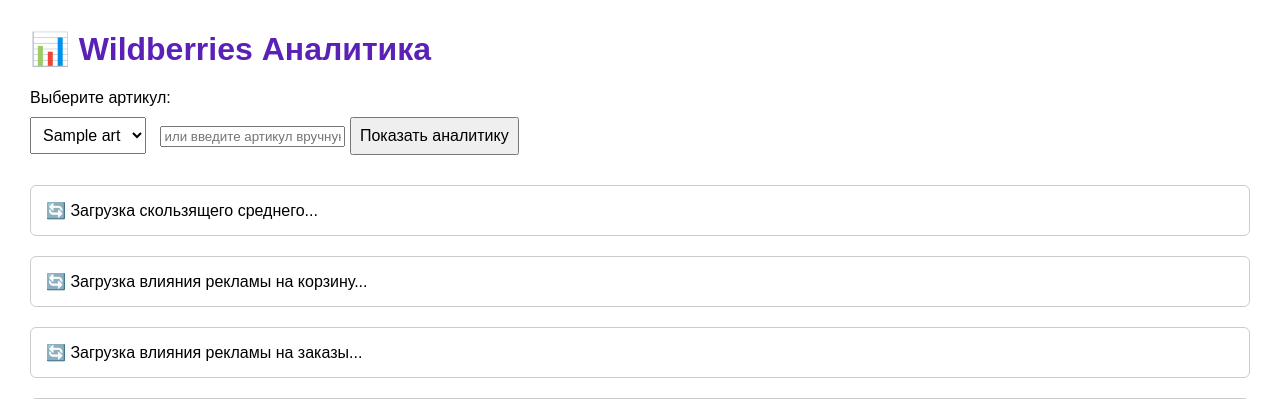
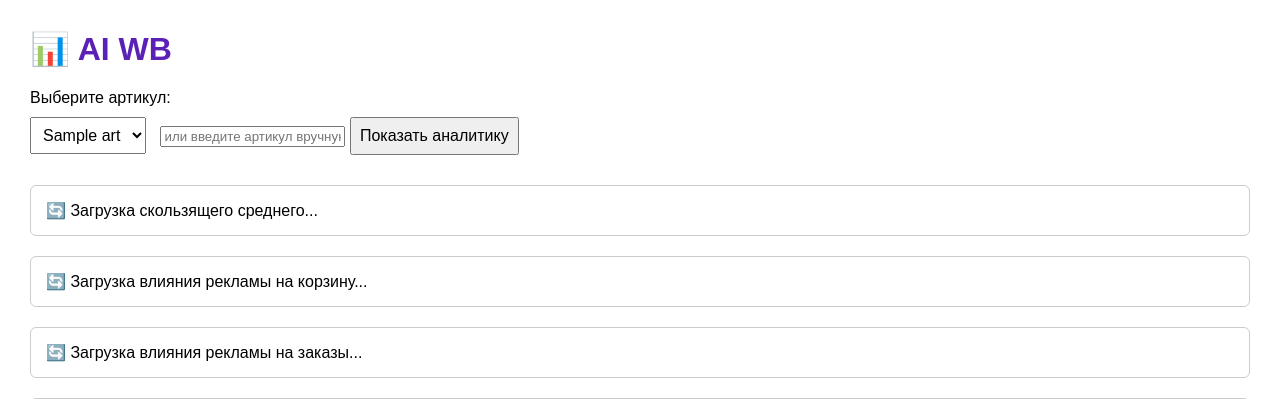
Before and after one commit to chiganos/wb-analytics, a FastAPI app: template templates/index.html in a window 1280 px wide. Shown: the top 399 px of the page. Run offline with FastAPI, Linux system fonts and the light colour scheme; the template is opened without the code that fills it: most values are stand-ins (such as "Sample title", 1, 10 or a date in 2020).

Commit message:
feat: добавлено надпись в index.html

```diff
--- a/templates/index.html
+++ b/templates/index.html
@@ -15,7 +15,7 @@
  </head>
  <body>
   <h1>
-   📊 Wildberries Аналитика
+   📊 AI WB
   </h1>
   <label for="article-select">
    Выберите артикул:
```
